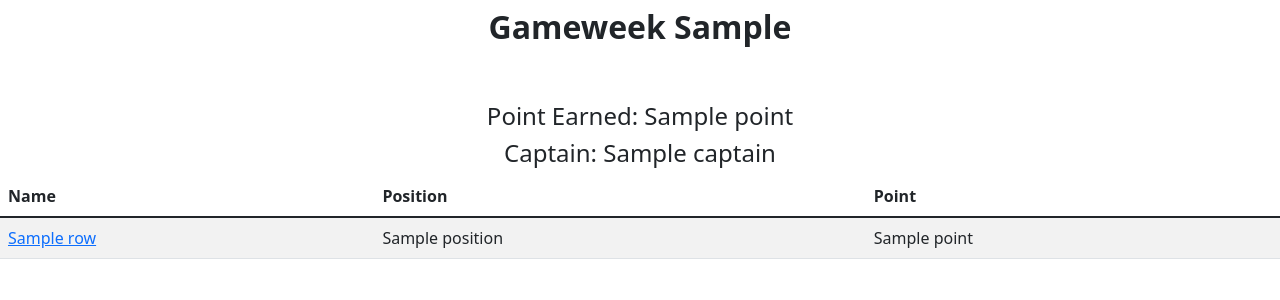
After one commit to piratepartho/FPL-2, a Django app: template userviews/templates/myTeam/gwHistory.html in a window 1280 px wide. The commit adds this page. Shown: the top 300 px of the page. Run offline with Django 4.2, Linux system fonts and the light colour scheme; the template is opened without the code that fills it: most values are stand-ins (such as "Sample title", 1, 10 or a date in 2020); parts of the project's set-up code (start-up, migrations or seed data) failed here and were passed over; some libraries are stand-ins or nearby versions.

Commit message:
User can view GW History

```diff
--- a/FPLdjango/function.py
+++ b/FPLdjango/function.py
@@ -14,5 +14,4 @@ def insertInSQL(sql):
 
 def loadGameWeek():
     result=executeInSQL('select * from Gameweek;')[0][0]
-    print(result)
     return result
--- /dev/null
+++ b/userviews/templates/myTeam/gwHistory.html
@@ -0,0 +1,40 @@
+{% extends 'base.html' %}
+{% block title %}
+    {{gw}} Performance
+{% endblock title %}
+
+{% block body %}
+    <div class="container">
+        <div class="row">
+            <div class="col my-2 text-center h2"><b>Gameweek {{gw}}</b></div>
+        </div>
+        <div class="row">
+            <div class="col mt-5 mb-2 text-center h4">Point Earned: {{point}}</div>
+        </div>
+        <div class="row">
+            <div class="col mb-2 text-center h4">Captain: {{captain}}</div>
+        </div>
+        <!-- <div class="row">
+            <div class="col my-2 text-center h4">Value: {{value}}</div>
+        </div>
+        <div class="row">
+            <div class="col my-2 text-center h4">Total Points: {{totalPoint}}</div>
+        </div> -->
+    </div>
+    <table class="table table-striped">
+        <thead>
+            <th>Name</th>
+            <th>Position</th>
+            <th>Point</th>
+        </thead>
+        <tbody>
+            {% for row in history.player %}
+                <tr>
+                    <td><a href="{%url 'playerInfo' row.id%}">{{row.name}}</a></td>
+                    <td>{{row.position}}</td>
+                    <td>{{row.point}}</td>
+                </tr>
+            {% endfor %}
+        </tbody>
+    </table>
+{% endblock body %}
--- a/userviews/templates/myTeam/myTeam.html
+++ b/userviews/templates/myTeam/myTeam.html
@@ -27,7 +27,7 @@ Team {{user.team.name}}
                 </thead>
                 <tbody>
                     {% for h in history.allGW %}
-                        <td>{{h.gw}}</td>
+                        <td><a href="{%url 'gwHistory' user_id h.gw%}">{{h.gw}}</a></td>
                         <td>{{h.point}}</td>
                     {% endfor %}
                 </tbody>
--- a/userviews/urls.py
+++ b/userviews/urls.py
@@ -16,6 +16,9 @@ urlpatterns=[
     #particular league info urls
     path('<int:user_id>/<int:leagueCode>/show/',userviews.views.showLeague,name='showLeague'),
     path('leaveLeague/<int:user_id>/<int:leagueCode>/',userviews.views.leaveLeague,name='leaveLeague'),
+
+    #userGW based history
+    path('getHistory/<int:user_id>/<int:gw>/',userviews.views.getGWData,name='gwHistory'),
 ]
 
 htmx_urlpatterns=[
```
Also changed, not shown: homepage/classes.py (+11 -1 lines), userviews/views.py (+10 -2 lines).
